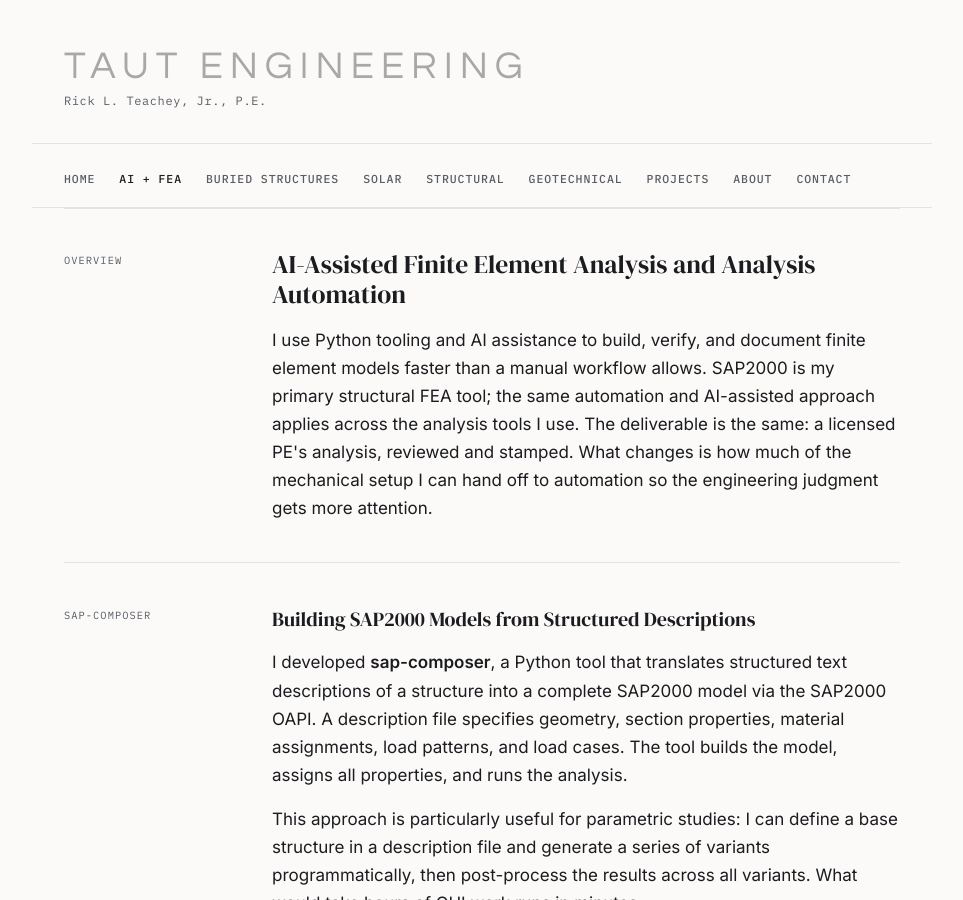
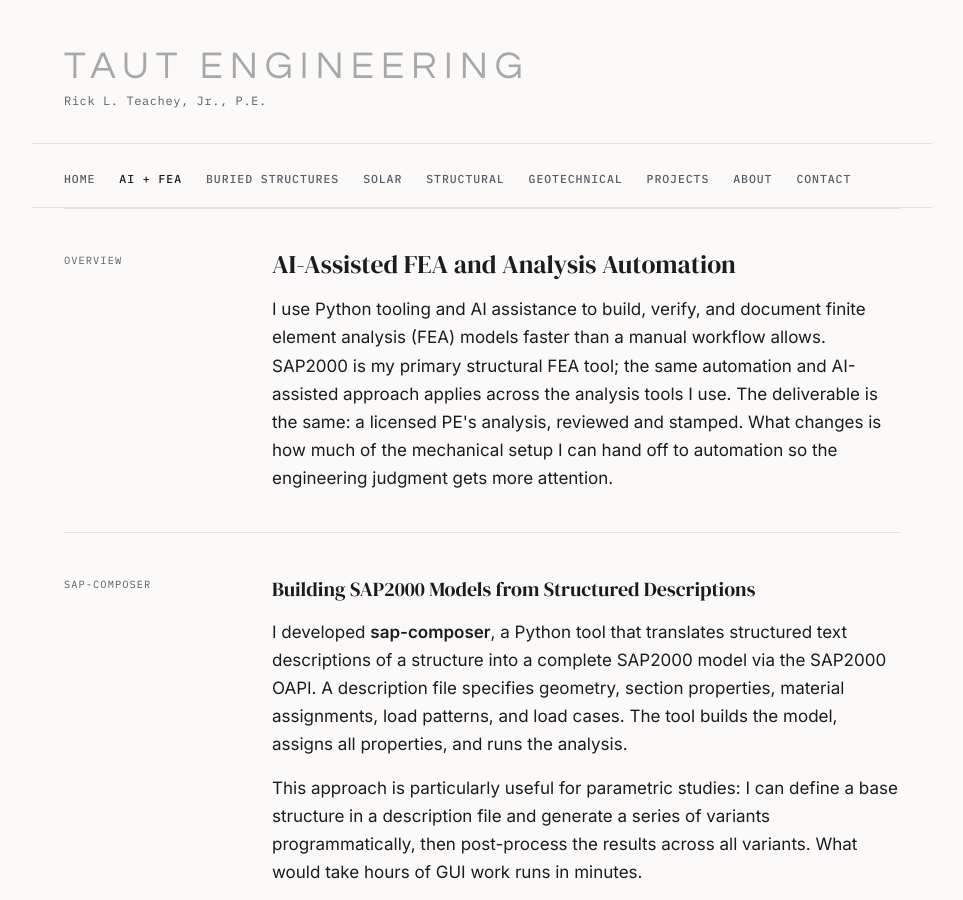
Before and after one commit to Ricyteach/ricyteach.github.io, a Jekyll site: the page built from sap2000-ai-automation/index.html, in a window 1280 px wide and 900 px high. Shown: the whole window, without its empty margins (158-1121 px from the left). Built offline with Jekyll 4.4.1, drawn with Linux system fonts in a browser that asks for light colours.

Commit message:
Shorten FEA page title, spell out Finite Element Analysis in body
Co-Authored-By: Claude Opus 4.8 <noreply@anthropic.com>

```diff
--- a/index.html
+++ b/index.html
@@ -25,7 +25,7 @@ description: "Structural and geotechnical engineering services. Foundation desig
   <div class="section-body">
     <div class="project-list">
       <div class="project-item">
-        <h3><a href="/sap2000-ai-automation/">AI-Assisted Finite Element Analysis and Analysis Automation</a></h3>
+        <h3><a href="/sap2000-ai-automation/">AI-Assisted FEA and Analysis Automation</a></h3>
         <p>Python tooling and AI assistance for building, verifying, and documenting structural models. Faster turnaround on independent checks without cutting corners on judgment.</p>
       </div>
       <div class="project-item">
--- a/sap2000-ai-automation/index.html
+++ b/sap2000-ai-automation/index.html
@@ -1,7 +1,7 @@
 ---
 layout: default
-title: "AI-Assisted Finite Element Analysis and Analysis Automation"
-description: "Python tooling and AI assistance for structural FEA. Rick Teachey, PE builds, verifies, and documents finite element models faster without compromising engineering judgment."
+title: "AI-Assisted FEA and Analysis Automation"
+description: "Python tooling and AI assistance for structural finite element analysis. Rick Teachey, PE builds, verifies, and documents FEA models faster without compromising engineering judgment."
 ---
 
 <section class="site-section">
@@ -9,8 +9,8 @@ description: "Python tooling and AI assistance for structural FEA. Rick Teachey,
     <span class="section-eyebrow">Overview</span>
   </div>
   <div class="section-body">
-    <h1>AI-Assisted Finite Element Analysis and Analysis Automation</h1>
-    <p>I use Python tooling and AI assistance to build, verify, and document finite element models faster than a manual workflow allows. SAP2000 is my primary structural FEA tool; the same automation and AI-assisted approach applies across the analysis tools I use. The deliverable is the same: a licensed PE's analysis, reviewed and stamped. What changes is how much of the mechanical setup I can hand off to automation so the engineering judgment gets more attention.</p>
+    <h1>AI-Assisted FEA and Analysis Automation</h1>
+    <p>I use Python tooling and AI assistance to build, verify, and document finite element analysis (FEA) models faster than a manual workflow allows. SAP2000 is my primary structural FEA tool; the same automation and AI-assisted approach applies across the analysis tools I use. The deliverable is the same: a licensed PE's analysis, reviewed and stamped. What changes is how much of the mechanical setup I can hand off to automation so the engineering judgment gets more attention.</p>
   </div>
 </section>
 
```
